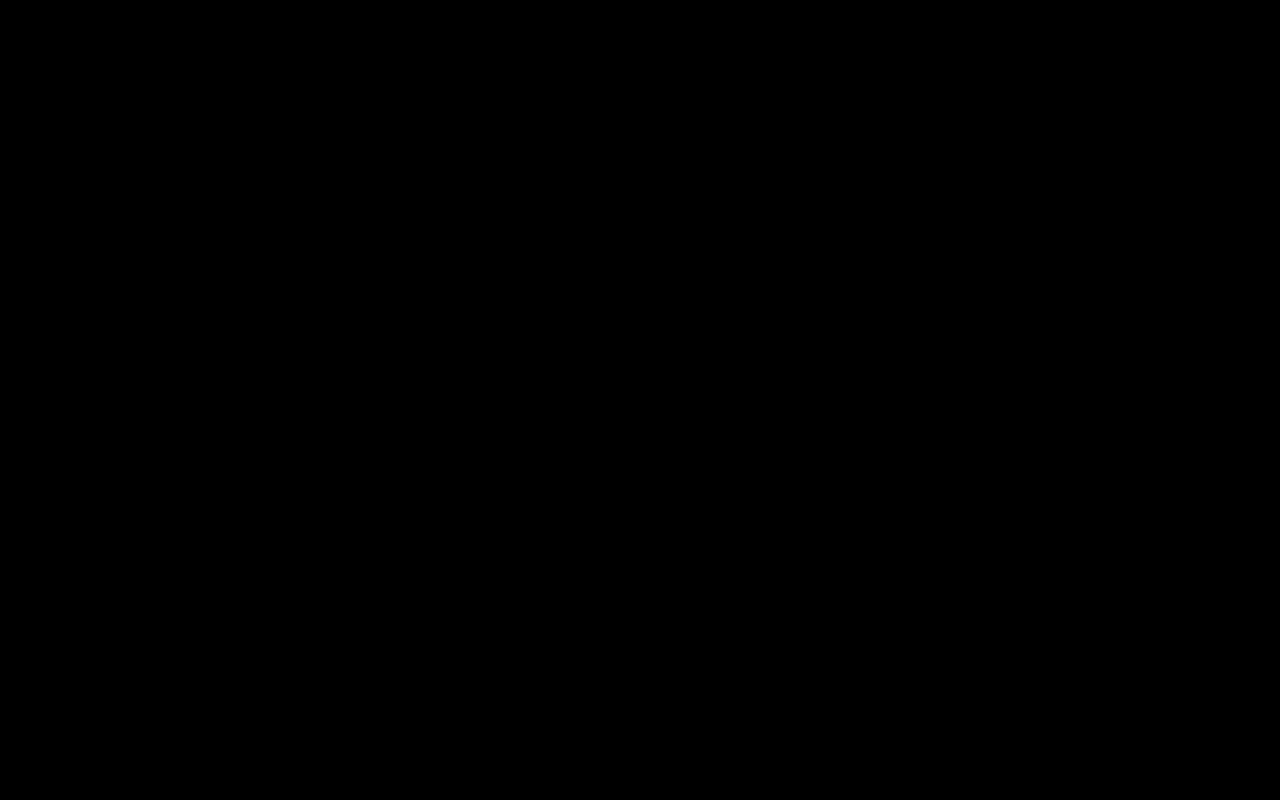
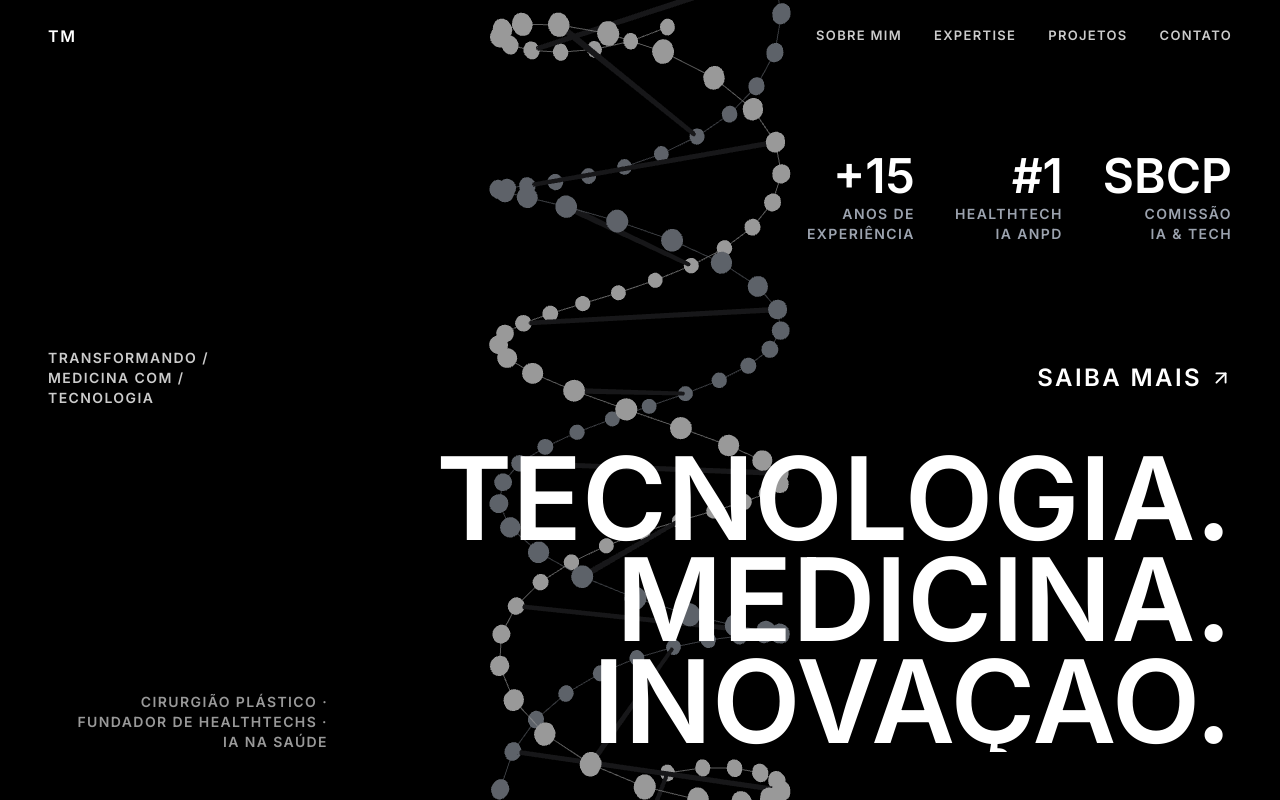
Before and after one commit to tiagomedic/drtiagomiolo, a Next.js app: page / in a window 1280 px wide. Before the commit this address had no page. Built offline with nearby package versions, Linux system fonts and the light colour scheme.

Commit message:
feat: Hero component complete — nav, stats, bottom content, DNA canvas
Co-Authored-By: Claude Sonnet 4.6 <noreply@anthropic.com>

```diff
--- a/app/page.tsx
+++ b/app/page.tsx
@@ -1,5 +1,9 @@
-import { redirect } from 'next/navigation'
+import Hero from '@/components/Hero'
 
-export default function RootPage() {
-  redirect('/hub')
+export default function Home() {
+  return (
+    <main>
+      <Hero />
+    </main>
+  )
 }
--- /dev/null
+++ b/components/Hero.tsx
@@ -0,0 +1,248 @@
+'use client'
+
+import { useState } from 'react'
+import { motion, AnimatePresence } from 'framer-motion'
+import { ArrowUpRight, X } from 'lucide-react'
+import DnaCanvas from './DnaCanvas'
+
+const NAV_LINKS = ['Sobre Mim', 'Expertise', 'Projetos', 'Contato']
+
+const fadeDown = {
+  hidden: { opacity: 0, y: -20 },
+  visible: (i: number) => ({
+    opacity: 1,
+    y: 0,
+    transition: { delay: i * 0.1, duration: 0.5, ease: [0.22, 1, 0.36, 1] as const },
+  }),
+}
+
+const fadeUp = {
+  hidden: { opacity: 0, y: 32 },
+  visible: (i: number) => ({
+    opacity: 1,
+    y: 0,
+    transition: { delay: i * 0.12, duration: 0.6, ease: [0.22, 1, 0.36, 1] as const },
+  }),
+}
+
+export default function Hero() {
+  const [menuOpen, setMenuOpen] = useState(false)
+
+  const scrollTo = (id: string) => {
+    setMenuOpen(false)
+    document.getElementById(id)?.scrollIntoView({ behavior: 'smooth' })
+  }
+
+  const sectionIds: Record<string, string> = {
+    'Sobre Mim': 'sobre-mim',
+    Expertise: 'expertise',
+    Projetos: 'projetos',
+    Contato: 'contato',
+  }
+
+  return (
+    <section className="relative min-h-screen flex flex-col overflow-hidden bg-black">
+      {/* DNA Background */}
+      <div className="absolute inset-0 z-0">
+        <DnaCanvas />
+      </div>
+
+      {/* Overlay escurecedor suave */}
+      <div className="absolute inset-0 z-[1] bg-black/40" />
+
+      {/* Conteúdo */}
+      <div className="relative z-10 flex flex-col min-h-screen">
+        {/* NAV */}
+        <nav className="flex items-center justify-between px-5 sm:px-8 md:px-12 pt-5 md:pt-6">
+          <motion.span
+            className="text-white font-semibold tracking-widest uppercase text-sm md:text-base"
+            variants={fadeDown}
+            initial="hidden"
+            animate="visible"
+            custom={0}
+          >
+            TM
+          </motion.span>
+
+          <div className="hidden md:flex items-center gap-8">
+            {NAV_LINKS.map((link, i) => (
+              <motion.button
+                key={link}
+                onClick={() => scrollTo(sectionIds[link])}
+                className="text-white/80 hover:text-white text-[13px] font-semibold tracking-widest uppercase transition-colors"
+                variants={fadeDown}
+                initial="hidden"
+                animate="visible"
+                custom={i + 1}
+              >
+                {link}
+              </motion.button>
+            ))}
+          </div>
+
+          <motion.button
+            onClick={() => setMenuOpen(true)}
+            className="w-9 h-9 rounded-full bg-white/10 hover:bg-white/20 border border-white/20 flex flex-col items-center justify-center gap-[5px] transition-colors md:hidden"
+            variants={fadeDown}
+            initial="hidden"
+            animate="visible"
+            custom={5}
+            aria-label="Abrir menu"
+          >
+            <span className="w-4 h-[1.5px] bg-white" />
+            <span className="w-4 h-[1.5px] bg-white" />
+            <span className="w-4 h-[1.5px] bg-white" />
+          </motion.button>
+        </nav>
+
+        {/* MOBILE MENU OVERLAY */}
+        <AnimatePresence>
+          {menuOpen && (
+            <motion.div
+              className="fixed inset-0 z-50 bg-white flex flex-col px-5 pt-5 pb-10"
+              initial={{ opacity: 0 }}
+              animate={{ opacity: 1 }}
+              exit={{ opacity: 0 }}
+              transition={{ duration: 0.25 }}
+            >
+              <div className="flex items-center justify-between">
+                <span className="text-black font-semibold tracking-widest uppercase text-sm">TM</span>
+                <button
+                  onClick={() => setMenuOpen(false)}
+                  className="w-9 h-9 rounded-full bg-black flex items-center justify-center"
+                  aria-label="Fechar menu"
+                >
+                  <X size={16} className="text-white" />
+                </button>
+              </div>
+
+              <div className="flex flex-col gap-8 mt-16">
+                {NAV_LINKS.map((link) => (
+                  <button
+                    key={link}
+                    onClick={() => scrollTo(sectionIds[link])}
+                    className="text-black text-3xl font-semibold tracking-widest uppercase text-left"
+                  >
+                    {link}
+                  </button>
+                ))}
+              </div>
+
+              <div className="mt-auto">
+                <button
+                  onClick={() => scrollTo('sobre-mim')}
+                  className="flex items-center gap-2 text-black text-xl font-semibold tracking-widest uppercase"
+                >
+                  Saiba Mais <ArrowUpRight size={22} />
+                </button>
+              </div>
+            </motion.div>
+          )}
+        </AnimatePresence>
+
+        {/* STATS ROW */}
+        <div className="flex-1 flex items-center justify-end px-5 sm:px-8 md:px-12 py-8 md:py-0">
+          <div className="flex gap-5 sm:gap-8 md:gap-10">
+            {[
+              { num: '+15', label: 'ANOS DE\nEXPERIÊNCIA', index: 2 },
+              { num: '#1', label: 'HEALTHTECH\nIA ANPD', index: 3 },
+              { num: 'SBCP', label: 'COMISSÃO\nIA & TECH', index: 4 },
+            ].map(({ num, label, index }) => (
+              <motion.div
+                key={num}
+                className="flex flex-col items-end"
+                variants={fadeUp}
+                initial="hidden"
+                animate="visible"
+                custom={index}
+              >
+                <span
+                  className="font-semibold text-white leading-none"
+                  style={{ fontSize: 'clamp(1.4rem, 4.5vw, 3rem)' }}
+                >
+                  {num}
+                </span>
+                <span
+                  className="text-[10px] sm:text-xs md:text-sm font-semibold tracking-widest uppercase text-gray-400 whitespace-pre-line leading-tight text-right mt-1"
+                >
+                  {label}
+                </span>
+              </motion.div>
+            ))}
+          </div>
+        </div>
+
+        {/* BOTTOM CONTENT */}
+        <div className="px-5 sm:px-8 md:px-12 pb-8 md:pb-12 flex flex-col gap-6 md:gap-10">
+          {/* Row A: tagline + CTA */}
+          <div className="flex items-center justify-between gap-4">
+            <motion.p
+              className="text-[10px] sm:text-xs md:text-sm font-semibold tracking-widest uppercase text-white/80 max-w-[130px] sm:max-w-[160px] md:max-w-xs leading-tight"
+              variants={fadeUp}
+              initial="hidden"
+              animate="visible"
+              custom={5}
+            >
+              Transformando /<br />
+              Medicina com /<br />
+              Tecnologia
+            </motion.p>
+
+            <motion.button
+              onClick={() => scrollTo('sobre-mim')}
+              className="flex items-center gap-2 text-white font-semibold tracking-widest uppercase whitespace-nowrap text-base sm:text-xl md:text-2xl hover:text-gray-300 transition-colors"
+              variants={fadeUp}
+              initial="hidden"
+              animate="visible"
+              custom={6}
+            >
+              Saiba Mais
+              <ArrowUpRight size={18} className="sm:w-[22px] sm:h-[22px]" />
+            </motion.button>
+          </div>
+
+          {/* Row B: descrição + heading */}
+          <div className="flex items-end justify-between gap-3 sm:gap-4">
+            <motion.div
+              className="w-[120px] sm:w-[180px] md:w-[280px] shrink-0"
+              variants={fadeUp}
+              initial="hidden"
+              animate="visible"
+              custom={7}
+            >
+              <p className="text-[9px] sm:text-xs md:text-sm font-semibold tracking-widest uppercase text-white/60 text-left md:text-right leading-tight">
+                Cirurgião Plástico ·<br />
+                Fundador de HealthTechs ·<br />
+                IA na Saúde
+              </p>
+            </motion.div>
+
+            {/* Heading clip reveal */}
+            <div className="flex flex-col items-end">
+              {['TECNOLOGIA.', 'MEDICINA.', 'INOVAÇÃO.'].map((word, i) => (
+                <div key={word} className="overflow-hidden">
+                  <motion.span
+                    className="block font-semibold text-white uppercase text-right"
+                    style={{
+                      fontSize: 'clamp(2rem, 9vw, 9rem)',
+                      lineHeight: 0.88,
+                    }}
+                    initial={{ y: '110%' }}
+                    animate={{ y: 0 }}
+                    transition={{
+                      delay: 0.4 + i * 0.14,
+                      duration: 0.7,
+                      ease: [0.22, 1, 0.36, 1],
+                    }}
+                  >
+                    {word}
+                  </motion.span>
+                </div>
+              ))}
+            </div>
+          </div>
+        </div>
+      </div>
+    </section>
+  )
+}
```
